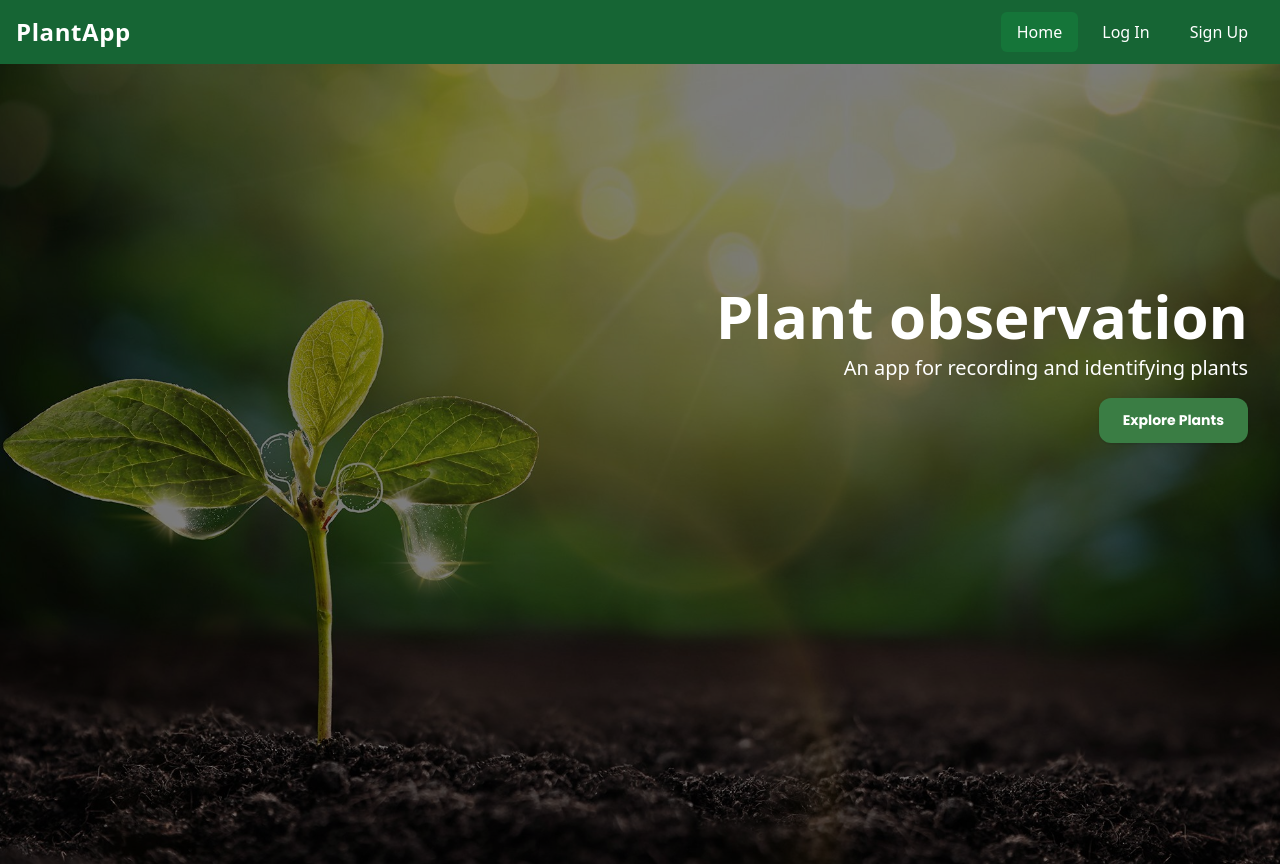
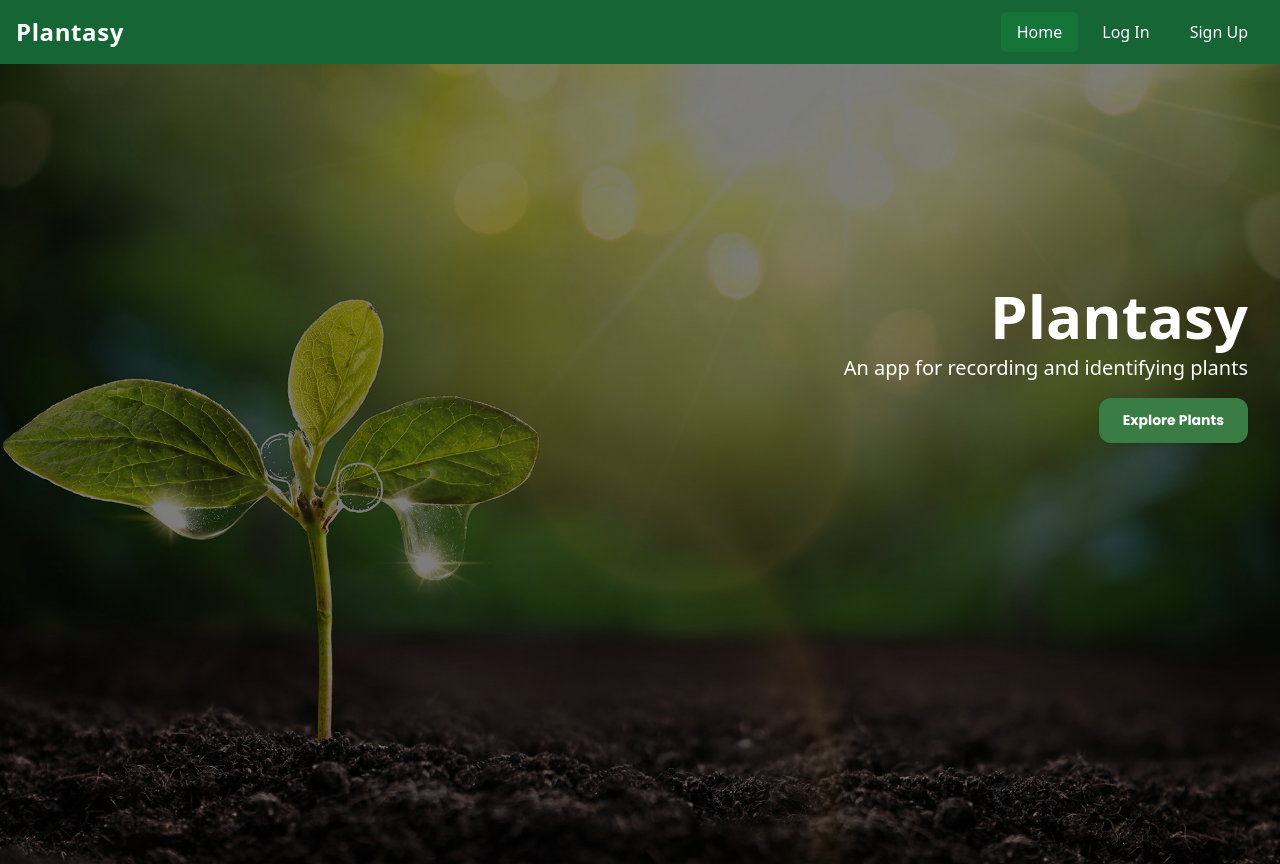
Before and after one commit to Code-the-Dream-School/jj-practicum-team-1-front, a React (Vite) app: page / in a window 1280 px wide. Built offline with nearby package versions, Linux system fonts and the light colour scheme; no server answers.

Commit message:
Replace PlantApp with Plantasy name

```diff
--- a/src/components/shared/Navbar.jsx
+++ b/src/components/shared/Navbar.jsx
@@ -30,7 +30,7 @@ export default function Navbar() {
       <div className="max-w-7xl mx-auto px-4 py-3 flex items-center justify-between">
         <div className="text-2xl font-bold tracking-wide">
           <Link to="/" onClick={() => setOpen(false)}>
-            PlantApp
+            Plantasy
           </Link>
         </div>
 
@@ -96,7 +96,9 @@ export default function Navbar() {
 
       {/* Backdrop */}
       <div
-        className={`md:hidden fixed inset-0 bg-black/30 transition-opacity ${open ? "opacity-100" : "opacity-0 pointer-events-none"}`}
+        className={`md:hidden fixed inset-0 bg-black/30 transition-opacity ${
+          open ? "opacity-100" : "opacity-0 pointer-events-none"
+        }`}
         onClick={() => setOpen(false)}
         aria-hidden="true"
       />
@@ -104,7 +106,11 @@ export default function Navbar() {
       {/* Mobile panel */}
       <div
         id="mobile-menu"
-        className={`md:hidden absolute left-0 right-0 top-[56px] sm:top-[60px] bg-green-800 shadow-lg transition-all duration-200 origin-top ${open ? "scale-y-100 opacity-100" : "scale-y-0 opacity-0 pointer-events-none"}`}
+        className={`md:hidden absolute left-0 right-0 top-[56px] sm:top-[60px] bg-green-800 shadow-lg transition-all duration-200 origin-top ${
+          open
+            ? "scale-y-100 opacity-100"
+            : "scale-y-0 opacity-0 pointer-events-none"
+        }`}
       >
         <div className="px-2 py-2 space-y-1">
           <NavLink to="/" className={link} onClick={() => setOpen(false)}>
--- a/src/pages/HomePage.jsx
+++ b/src/pages/HomePage.jsx
@@ -31,7 +31,7 @@ export default function HomePage() {
             "
           >
             <h1 className="text-3xl sm:text-4xl lg:text-6xl font-bold mb-2">
-              Plant observation
+              Plantasy
             </h1>
             <p className="text-sm sm:text-base lg:text-xl mb-4 max-w-md">
               An app for recording and identifying plants
```
Also changed, not shown: 1 other file (tests, documents, lock files or other folders).
